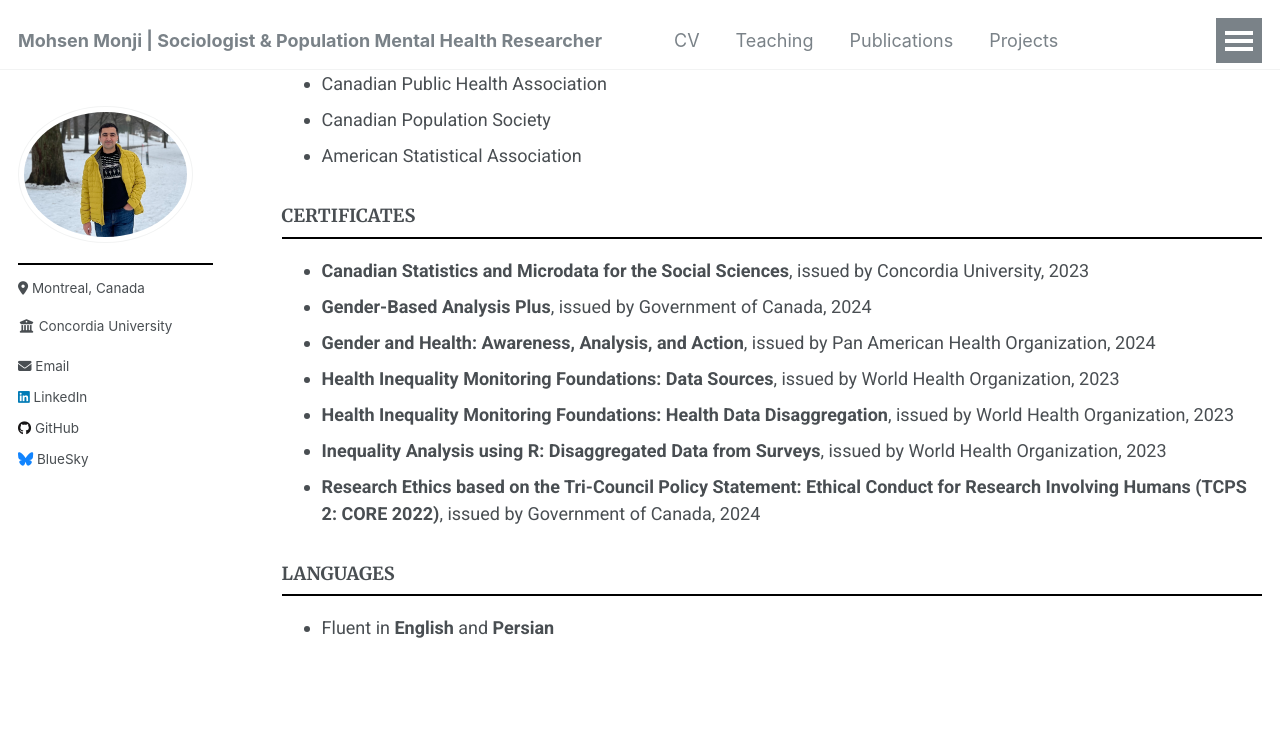
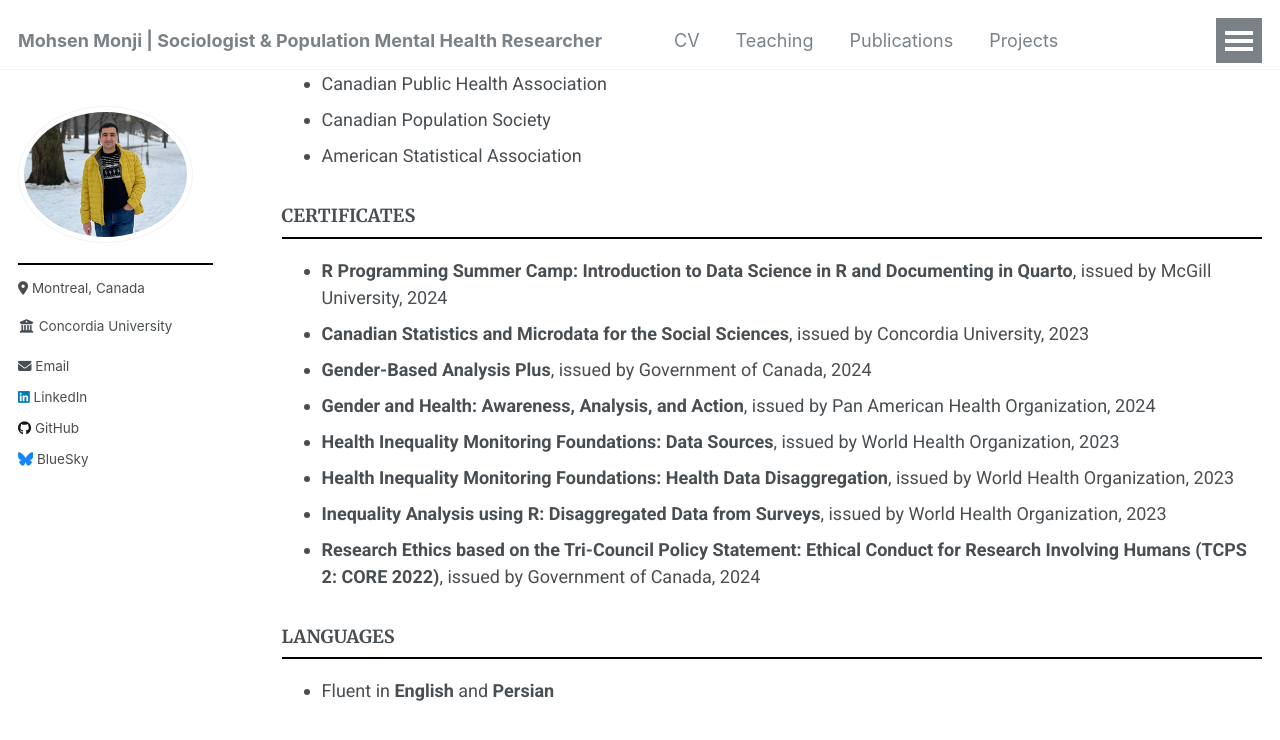
Before and after one commit to Mohsnmonji/mohsnmonji.github.io, a Jekyll site: the page built from _pages/Curriculum Vitae.md, in a window 1280 px wide and 900 px high, scrolled down 3907 px. Shown: the top 740 px of the window. Built offline with Jekyll 4.4.1, drawn with Linux system fonts in a browser that asks for light colours.

Commit message:
Update Curriculum Vitae.md

```diff
--- a/_pages/Curriculum Vitae.md
+++ b/_pages/Curriculum Vitae.md
@@ -136,6 +136,7 @@ redirect_from:
 
 
 ### **CERTIFICATES**
+- **R Programming Summer Camp: Introduction to Data Science in R and Documenting in Quarto**, issued by McGill University, 2024
 - **Canadian Statistics and Microdata for the Social Sciences**, issued by Concordia University, 2023
 - **Gender-Based Analysis Plus**, issued by Government of Canada, 2024
 - **Gender and Health: Awareness, Analysis, and Action**, issued by Pan American Health Organization, 2024
@@ -145,6 +146,5 @@ redirect_from:
 - **Research Ethics based on the Tri-Council Policy Statement: Ethical Conduct for Research Involving Humans (TCPS 2: CORE 2022)**, issued by Government of Canada, 2024
 
 
-
 ### **LANGUAGES**
 - Fluent in **English** and **Persian**
```
